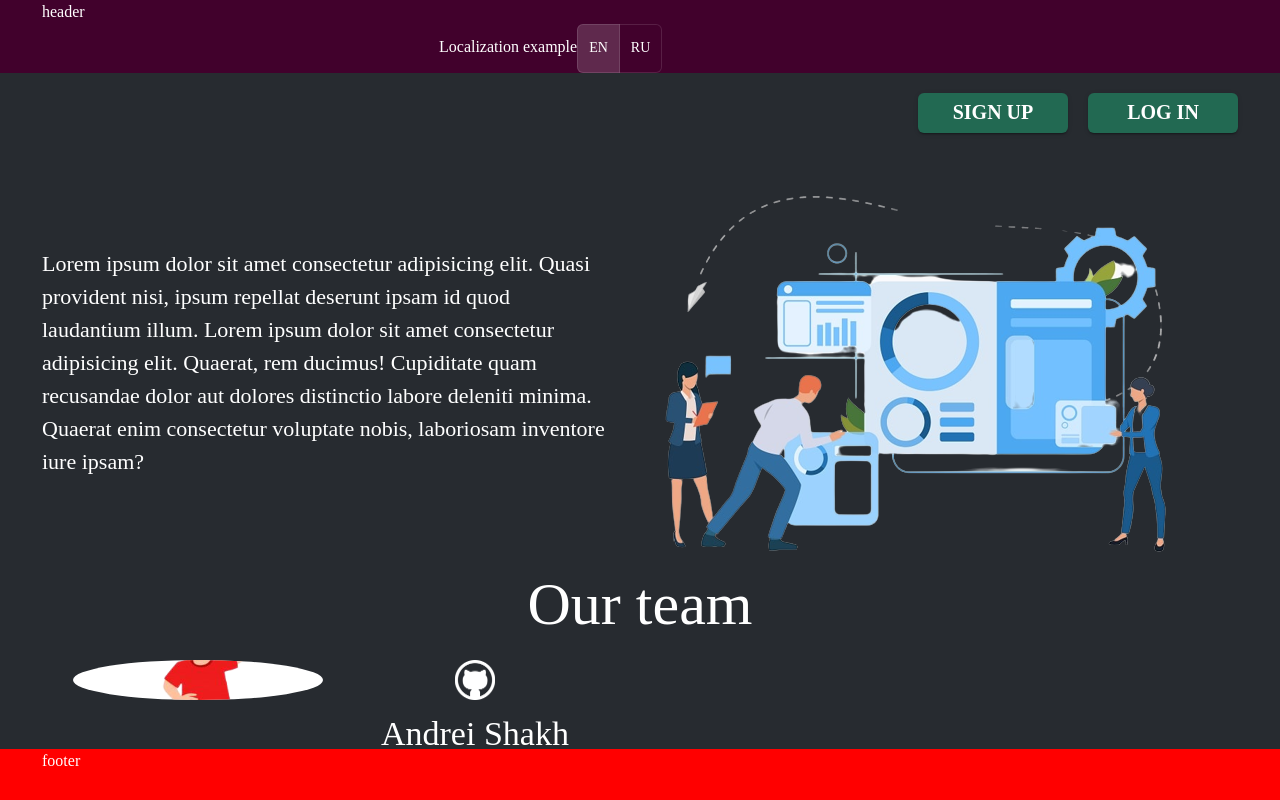
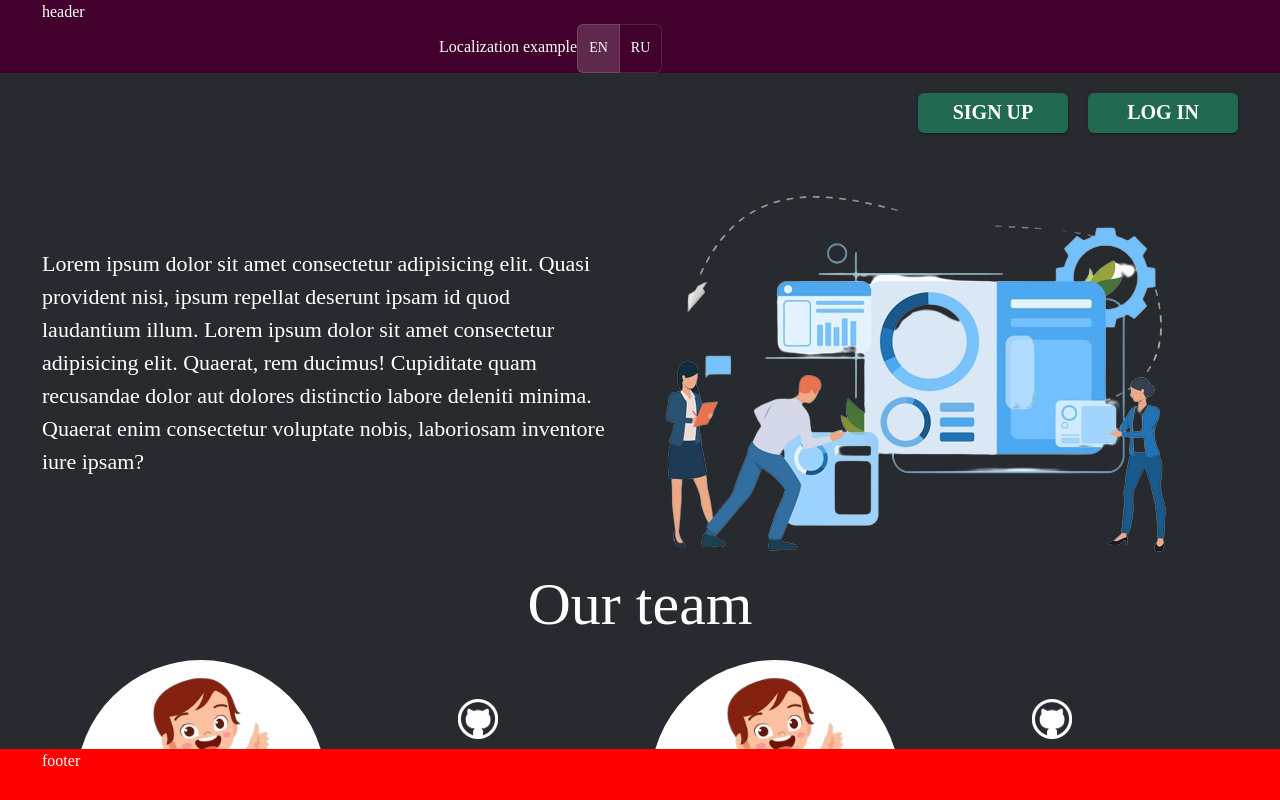
Before and after one commit to strawberrystr1/project-management-app, a React (Create React App) app: page /home in a window 1280 px wide. Built offline with nearby package versions, Linux system fonts and the light colour scheme.

Commit message:
fix: fix image size

```diff
--- a/src/pages/home_page/HomePage.tsx
+++ b/src/pages/home_page/HomePage.tsx
@@ -45,7 +45,11 @@ const Home = () => {
           {team.map((member, i) => (
             <Box key={member.name} className={styles['member-wrapper']}>
               <Box className={styles['member']}>
-                <Avatar src={person} alt="person avatar" className={styles['member-avatar']} />
+                <Avatar
+                  src={person}
+                  alt="person avatar"
+                  className={`${styles['member-avatar']} ${styles.override}`}
+                />
                 <Box className={styles['member-info']}>
                   <a href={member.github}>
                     <img src={githubIcon} alt="link icon" />
--- a/src/pages/home_page/style.module.scss
+++ b/src/pages/home_page/style.module.scss
@@ -5,7 +5,7 @@
 }
 
 .container {
-  display: flex;
+  display: flex !important;
   flex-wrap: wrap;
   justify-content: center;
 }
@@ -58,10 +58,12 @@
   }
 
   &-avatar {
-    min-width: 250px;
-    height: auto;
-    border-radius: 50%;
-    background-color: #fff;
+    &.override {
+      min-width: 250px;
+      height: auto;
+      border-radius: 50%;
+      background-color: #fff;
+    }
   }
 
   &-info {
```
